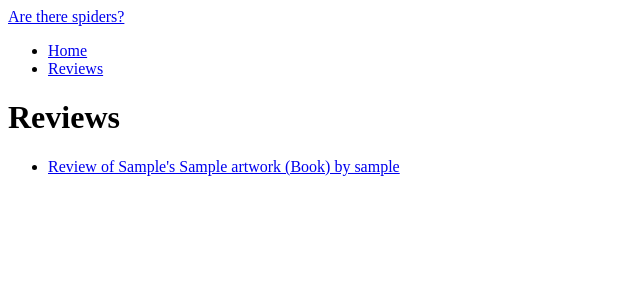
After one commit to wlonk/are_there_spiders, a Django app: a page that uses are_there_spiders/templates/base.html in a window 1280 px wide. The commit adds this page. Shown: the top 300 px of the page, without its empty margins (0-640 px from the left). Run offline with Django 3.2, Linux system fonts and the light colour scheme; tables that the repository leaves empty hold one stand-in row (values such as "Sample post"); parts of the project's set-up code (start-up, migrations or seed data) failed here and were passed over; some libraries are stand-ins or nearby versions.

Commit message:
Initial spike of review display.
No C, U or D, just R.

```diff
--- a/are_there_spiders/are_there_spiders/settings/base.py
+++ b/are_there_spiders/are_there_spiders/settings/base.py
@@ -236,6 +236,7 @@ DJANGO_APPS = (
 
     # Useful template tags:
     # 'django.contrib.humanize',
+    'django.contrib.markup',
 
     # Admin panel and documentation:
     'django.contrib.admin',
@@ -247,10 +248,13 @@ THIRD_PARTY_APPS = (
     'south',
     # Static files but better:
     'pipeline',
+    # Tags on models:
+    'taggit',
 )
 
 # Apps specific for this project go here.
 LOCAL_APPS = (
+    'phobias',
 )
 
 # See: https://docs.djangoproject.com/en/dev/ref/settings/#installed-apps
--- a/are_there_spiders/are_there_spiders/settings/local.py
+++ b/are_there_spiders/are_there_spiders/settings/local.py
@@ -8,8 +8,7 @@ from base import *
 
 ########## DEBUG CONFIGURATION
 # See: https://docs.djangoproject.com/en/dev/ref/settings/#debug
-DEBUG = False
-ALLOWED_HOSTS = ('localhost:8000', 'localhost')
+DEBUG = True
 
 # See: https://docs.djangoproject.com/en/dev/ref/settings/#template-debug
 TEMPLATE_DEBUG = DEBUG
--- a/are_there_spiders/are_there_spiders/urls.py
+++ b/are_there_spiders/are_there_spiders/urls.py
@@ -7,6 +7,8 @@ admin.autodiscover()
 
 urlpatterns = patterns('',
     url(r'^$', TemplateView.as_view(template_name='base.html')),
+
+    url(r'^reviews/', include('phobias.urls', namespace='phobias')),
 
     # Examples:
     # url(r'^$', 'are_there_spiders.views.home', name='home'),
--- /dev/null
+++ b/are_there_spiders/phobias/admin.py
@@ -0,0 +1,5 @@
+from django.contrib import admin
+from .models import Artwork, Review
+
+admin.site.register(Artwork)
+admin.site.register(Review)
--- /dev/null
+++ b/are_there_spiders/phobias/models.py
@@ -0,0 +1,62 @@
+from django.conf import settings
+from django.core.urlresolvers import reverse
+from django.db import models
+
+from taggit.managers import TaggableManager
+from taggit.models import TaggedItemBase
+
+
+class Artwork(models.Model):
+    ARTWORK_CHOICES = (
+        ('book', 'Book'),
+        ('movie', 'Movie'),
+        ('videogame', 'Video Game'),
+    )
+
+    name = models.CharField(max_length=100)
+    kind = models.CharField(max_length=10, choices=ARTWORK_CHOICES)
+    creator = models.CharField(max_length=100)
+    year = models.IntegerField(default=2010)
+
+    def __unicode__(self):
+        return "%s's %s (%s)" % (
+            self.creator,
+            self.name,
+            self.get_kind_display(),
+        )
+
+
+class TaggedReview(TaggedItemBase):
+    content_object = models.ForeignKey('Review')
+
+
+class Review(models.Model):
+    SPIDER_QUANTITY_CHOICES = (
+        ('none', 'None'),
+        ('sortof', 'Sort of'),
+        ('rarely', 'Rarely'),
+        ('often', 'Often'),
+        ('beware', 'Beware'),
+    )
+
+    user = models.ForeignKey(settings.AUTH_USER_MODEL)
+    artwork = models.ForeignKey(Artwork)
+    spider_quantity = models.CharField(
+        max_length=10,
+        choices=SPIDER_QUANTITY_CHOICES
+    )
+    spider_quality = TaggableManager(
+        through=TaggedReview,
+        blank=True,
+        verbose_name=u'Spider quality'
+    )
+    summary = models.TextField(max_length=1000)
+
+    def __unicode__(self):
+        return "Review of %s by %s" % (
+            self.artwork,
+            self.user.username
+        )
+
+    def get_absolute_url(self):
+        return reverse('phobias:instance', kwargs={'pk': self.pk})
--- /dev/null
+++ b/are_there_spiders/phobias/templates/phobias/review_list.html
@@ -0,0 +1,15 @@
+{% extends "base.html" %}
+
+{% block title %}Reviews{% endblock %}
+
+{% block page_title %}Reviews{% endblock page_title %}
+
+{% block content %}
+<ul>
+{% for obj in object_list %}
+  <li><a href="{{ obj.get_absolute_url }}">{{ obj }}</a></li>
+{% empty %}
+  <li>Sorry, no reviews</li>
+{% endfor %}
+</ul>
+{% endblock content %}
--- /dev/null
+++ b/are_there_spiders/phobias/urls.py
@@ -0,0 +1,8 @@
+from django.conf.urls import patterns, url
+
+from .views import CollectionView, InstanceView
+
+urlpatterns = patterns('',
+    url(r'^$', CollectionView.as_view(), name='collection'),
+    url(r'^(?P<pk>[^/]+)/$', InstanceView.as_view(), name='instance'),
+)
--- /dev/null
+++ b/are_there_spiders/phobias/views.py
@@ -0,0 +1,13 @@
+from django.views.generic import ListView, DetailView
+
+from .models import Review
+
+
+class CollectionView(ListView):
+    model = Review
+    template_name = 'phobias/review_list.html'
+
+
+class InstanceView(DetailView):
+    model = Review
+    template_name = 'phobias/review_instance.html'
--- a/are_there_spiders/templates/base.html
+++ b/are_there_spiders/templates/base.html
@@ -30,12 +30,11 @@
             <span class="icon-bar"></span>
             <span class="icon-bar"></span>
           </a>
-          <a class="brand" href="#">Are there spiders?</a>
+          <a class="brand" href="/">Are there spiders?</a>
           <div class="nav-collapse collapse">
             <ul class="nav">
               <li class="active"><a href="#">Home</a></li>
-              <li><a href="#about">About</a></li>
-              <li><a href="#contact">Contact</a></li>
+              <li><a href="{% url 'phobias:collection' %}">Reviews</a></li>
             </ul>
           </div><!--/.nav-collapse -->
         </div>
```
Also changed, not shown: are_there_spiders/phobias/templates/phobias/review_instance.html (added, +27 -0 lines), are_there_spiders/phobias/tests.py (added, +16 -0 lines), are_there_spiders/phobias/__init__.py (added), are_there_spiders/phobias/migrations/0001_initial.py (added), are_there_spiders/phobias/migrations/__init__.py (added).
